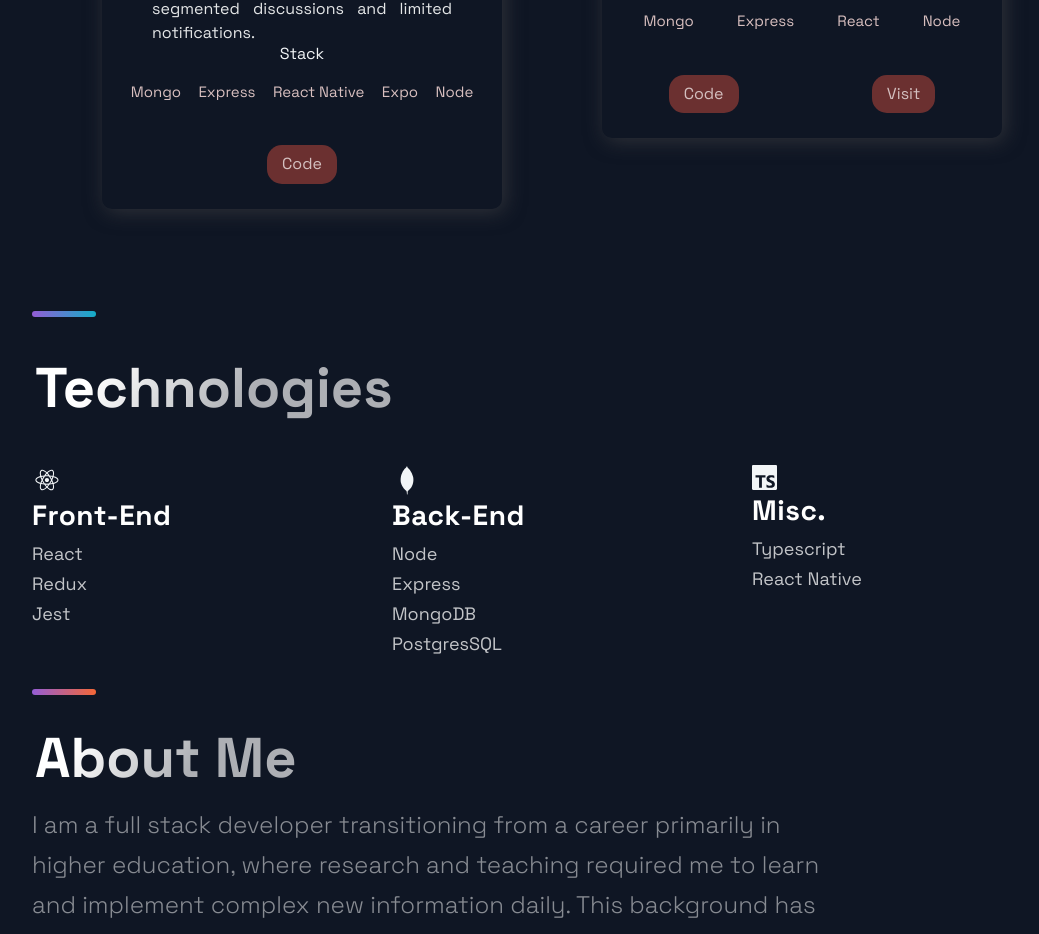
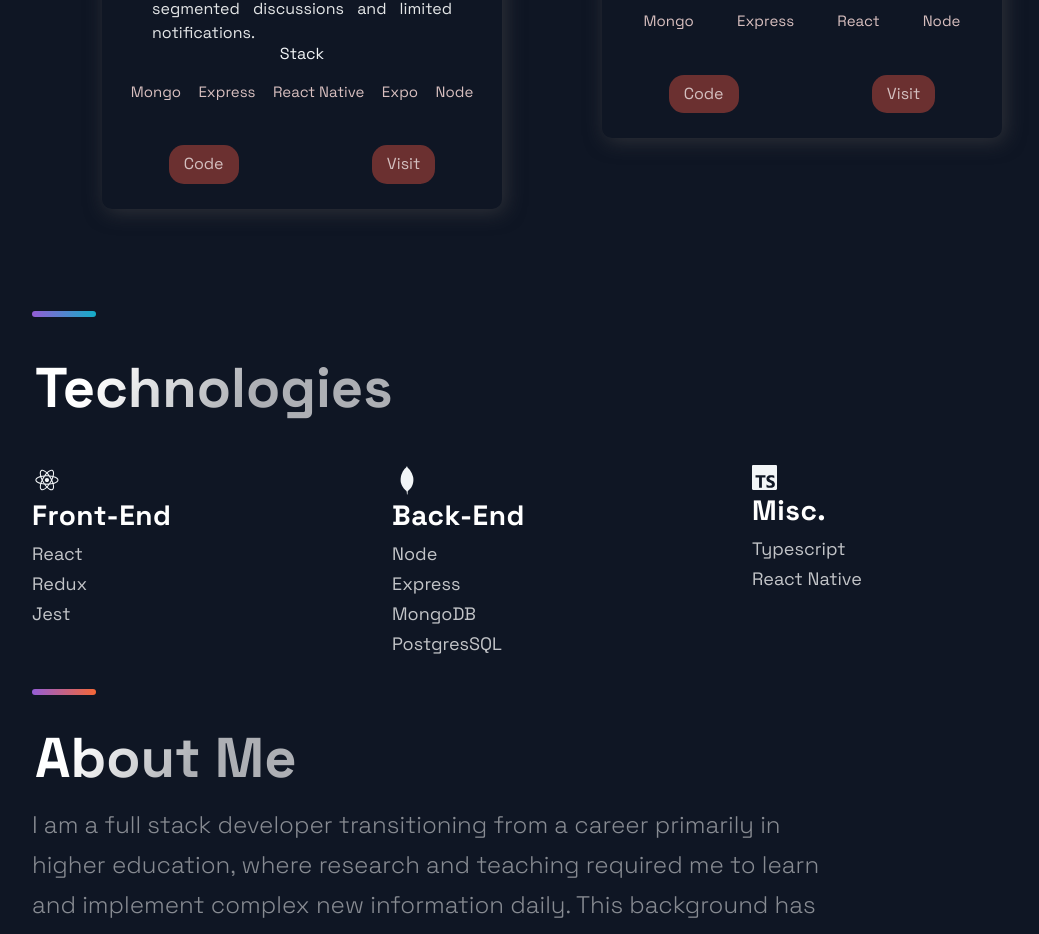
Before and after one commit to zdresser/portfolio, a Next.js app: page / in a window 1280 px wide. Shown: the part 1328-2262 px from the top of the page, without its empty margins (88-1127 px from the left). Built offline with nearby package versions, Linux system fonts and the light colour scheme.

Commit message:
Added project demo link

```diff
--- a/src/constants/constants.js
+++ b/src/constants/constants.js
@@ -6,7 +6,7 @@ export const projects = [
     image: "/images/catchup-group2-xs.png",
     tags: ["Mongo", "Express", "React Native", "Expo", "Node"],
     code: "https://github.com/zdresser/catch-up",
-
+    visit: "https://www.youtube.com/watch?v=JXGzPHpz0Wg",
     id: 0,
     mobile: true,
   },
```
Also changed, not shown: .cpanel.yml (deleted).
